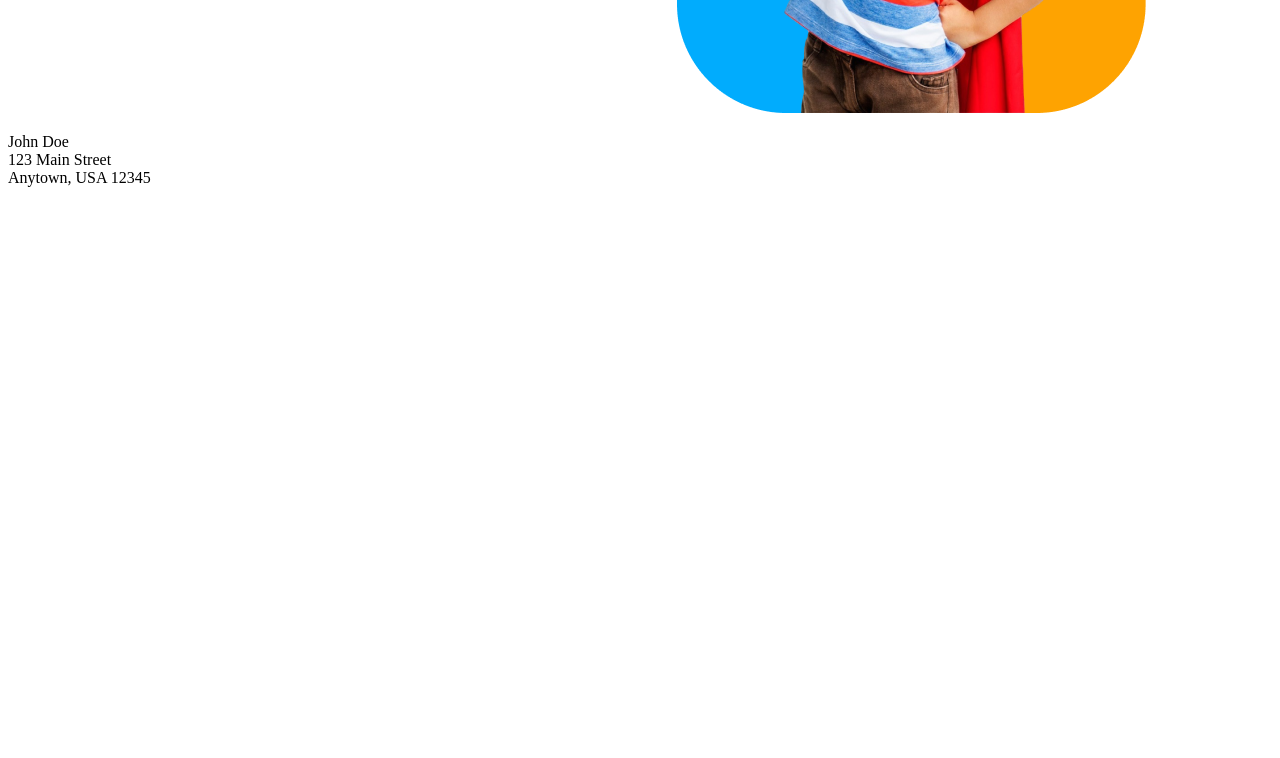
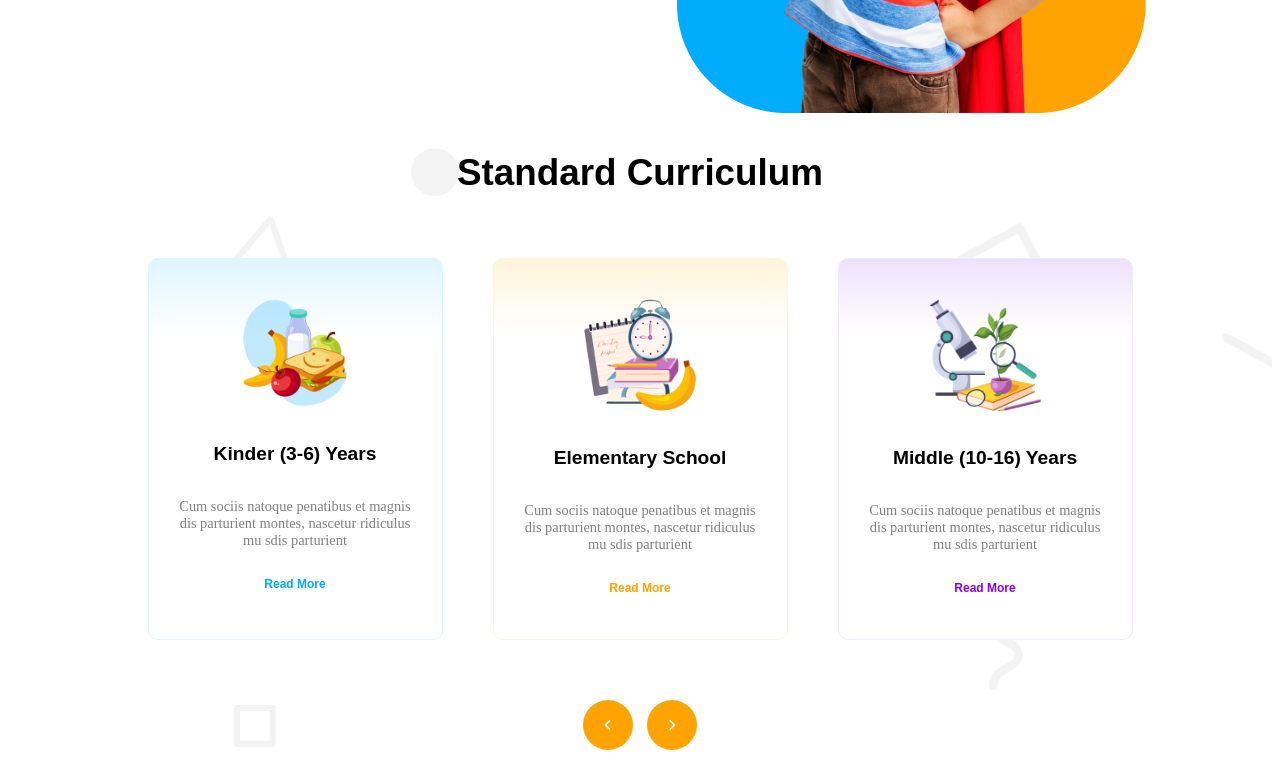
Before and after one commit to tawsif5001/assignment-two-kids-school-project, a plain HTML site: page index.html in a window 1280 px wide. Shown: the part 573-1331 px from the top of the page. Before the commit the page ends 800 px from the top, so only its background shows below. Drawn offline with Linux system fonts and the light colour scheme.

Commit message:
curriculum section

```diff
--- a/index.html
+++ b/index.html
@@ -4,6 +4,9 @@
     <meta charset="UTF-8">
     <meta name="viewport" content="width=device-width, initial-scale=1.0">
     <link rel="stylesheet" href="style.css">
+
+     <link rel="stylesheet" href="https://cdnjs.cloudflare.com/ajax/libs/font-awesome/6.5.2/css/all.min.css" integrity="sha512-SnH5WK+bZxgPHs44uWIX+LLJAJ9/2PkPKZ5QiAj6Ta86w+fsb2TkcmfRyVX3pBnMFcV7oQPJkl9QevSCWr3W6A==" crossorigin="anonymous" referrerpolicy="no-referrer" />
+
     <title>Document</title>
 </head>
 <body>
@@ -40,7 +43,7 @@
 
                 </div>
                 <div class="banner-img">
-                    <img src="/assets/hero-kids.png" alt="" srcset="">
+                    <img src="assets/hero-kids.png" alt="" srcset="">
                 </div>
             </div>
         </div>
@@ -50,11 +53,40 @@
 
     <main>
 
-        <p>
-  John Doe<span class="desktop-break"></span><br class="mobile-break">
-  123 Main Street<span class="desktop-break"></span><br class="mobile-break">
-  Anytown, USA 12345
-</p>
+        <!-- curriculum section start -->
+         <section id="curriculum-section">
+            <div class="curriculum-container">
+                <h1 class="curriculum-heading quicksand-bold">Standard Curriculum</h1>
+                <div class="card-container">
+                    <card class="card-kinder">
+                        <img id="kinder-img" src="assets/kinder.png" alt="" class="card-img">
+                        <h3 class="card-heading quicksand-bold">Kinder (3-6) Years</h3>
+                        <p class="card-description raleway-medium">Cum sociis natoque penatibus et magnis <br> dis parturient montes, nascetur ridiculus <br> mu sdis parturient</p>
+                        <h5 id="kinder-readmore" class="card-readmore quicksand-bold">Read More </h3>
+                    </card>
+
+                    <card class="card-elementary">
+                        <img id="elementary-img" src="assets/elementary.png" alt="" class="card-img">
+                        <h3 class="card-heading quicksand-bold">Elementary School</h3>
+                        <p class="card-description raleway-medium">Cum sociis natoque penatibus et magnis <br> dis parturient montes, nascetur ridiculus <br> mu sdis parturient</p>
+                         <h5 id="elementary-readmore" class="card-readmore quicksand-bold">Read More </h3>
+                    </card>
+
+                    <card class="card-middle">
+                        <img id="middle-img" src="assets/middle.png" alt="" class="card-img">
+                        <h3 class="card-heading quicksand-bold">Middle (10-16) Years</h3>
+                        <p class="card-description raleway-medium">Cum sociis natoque penatibus et magnis <br> dis parturient montes, nascetur ridiculus <br> mu sdis parturient</p>
+                         <h5 id="middle-readmore" class="card-readmore quicksand-bold">Read More </h3>
+                    </card>
+                </div>
+                <div class="curriculum-btn-container">
+                    <button class="navigation-btn" id="btn-left"><i class="fa-solid fa-angle-left"></i></button>
+                    <button class="navigation-btn" id="btn-right"><i class="fa-solid fa-angle-right"></i></button>
+                </div>
+            </div>
+         </section>
+
+
 
     </main>
 
--- a/style.css
+++ b/style.css
@@ -1,3 +1,7 @@
+
+
+@import url('https://fonts.googleapis.com/css2?family=Raleway:ital@0;1&display=swap');
+
 
 .quicksand-regular {
   font-family: "Quicksand", sans-serif;
@@ -28,6 +32,15 @@
 }
 
 
+
+.raleway-medium> {
+  font-family: "Raleway", sans-serif;
+  font-optical-sizing: auto;
+  font-weight: 500;
+  font-style: normal;
+}
+
+
 /* shared style */
 
 .primary-clr01{
@@ -53,6 +66,10 @@
 
 .primary-clr06{
     color: rgba(17, 17, 17, 1);
+}
+
+.primary-clr07{
+    color: rgba(135, 0, 255, 1);
 }
 
 /* nav-style */
@@ -181,6 +198,147 @@ nav li > a{
 }
 
 
+/* Curriculum section styles */
+#curriculum-section{
+width: 100%;
+background-image: url("assets/bg.png") ;
+background-repeat: no-repeat;
+background-position: top;
+margin-left: auto;
+margin-right: auto;
+
+
+}
+
+
+.curriculum-container{
+    text-align: center;
+}
+
+.card-container{
+    display: flex;
+    width: 80%;
+    margin-left: auto;
+    margin-right: auto;
+    gap: 50px;
+    justify-content: center;
+    margin-top: 60px;
+
+
+}
+
+.curriculum-heading{
+    font-size: 2.3rem;
+    line-height: 50px;
+    letter-spacing: 0%;
+}
+
+.card-kinder{
+    border: 1px solid rgba(222, 245, 255, 1);
+    background-image: linear-gradient( 180deg, rgba(222, 245, 255, 1) 0%, rgba(255, 255, 255, 1) 20%);
+    border-radius: 10px;
+    width: 293px;
+    height: 380px;.
+
+}
+
+
+#kinder-img{
+    width:108px ;
+    height: 108px;
+    margin-top: 40px;
+}
+
+.card-elementary{
+    border: 1px solid rgba(255, 244, 220, 1);
+    background-image: linear-gradient( 180deg, rgba(255, 244, 220, 1) 0%, rgba(255, 255, 255, 1) 20%);
+    border-radius: 10px;
+    border-radius: 10px;
+    width: 293px;
+    height: 380px;
+}
+
+#elementary-img{
+    width: 112px;
+    height: 112px;
+    margin-top: 40px;
+
+}
+
+.card-middle{
+    border: 1px solid rgba(242, 232, 255, 1);
+    background-image: linear-gradient( 180deg, rgba(238, 225, 255, 1) 0%, rgba(255, 255, 255, 1) 20%);
+    border-radius: 10px;
+    border-radius: 10px;
+    width: 293px;
+    height: 380px;
+}
+
+#middle-img{
+    width: 112px;
+    height: 112px;
+    margin-top: 40px;
+
+}
+
+.card-heading{
+    font-size: 1.2rem;
+    line-height: 30.7px;
+    letter-spacing: 0%;
+    margin-top: 28px;
+}
+
+
+.card-description{
+    color: rgba(128, 128, 128, 1);
+    font-size: 0.9rem ;
+    margin-top: 28px;
+}
+
+.card-readmore{
+    margin-top: 28px;
+    font-size: 0.75rem;
+
+}
+
+#kinder-readmore{
+    color: rgba(1, 172, 253, 1);
+}
+
+#elementary-readmore{
+    color: rgba(254, 163, 1, 1);
+}
+
+#middle-readmore{
+    color: rgba(135, 0, 255, 1);
+}
+
+
+.curriculum-btn-container{
+    margin-top: 60px;
+
+}
+
+.navigation-btn{
+    border: none;
+    background-color: rgba(254, 163, 1, 1);
+    width: 50px;
+    height: 50px;
+    border-radius: 50%;
+    color: white;
+
+
+}
+
+#btn-left{
+    margin-right: 10px;
+
+
+}
+
+
+
+
 
 
 
@@ -203,7 +361,7 @@ nav li > a{
 
 
     .banner-details h1{
-    font-size: 1.6rem;
+    font-size: 1.8rem;
     }
 
     #banner-info{
@@ -236,7 +394,25 @@ nav li > a{
     .banner-btn{
         font-size: 0.8rem;
         padding: 6px 24px;
+        margin-bottom: 70px;
+    }
+
+    .card-container{
+        flex-direction: column;
+        margin-top: 20px;
+        gap: 15px;
+
+    }
+
+    .curriculum-heading{
+    font-size: 1.8rem;
+
+    }
+
+    .curriculum-btn-container{
+        display: none;
     }
 
 
+
 }
```
